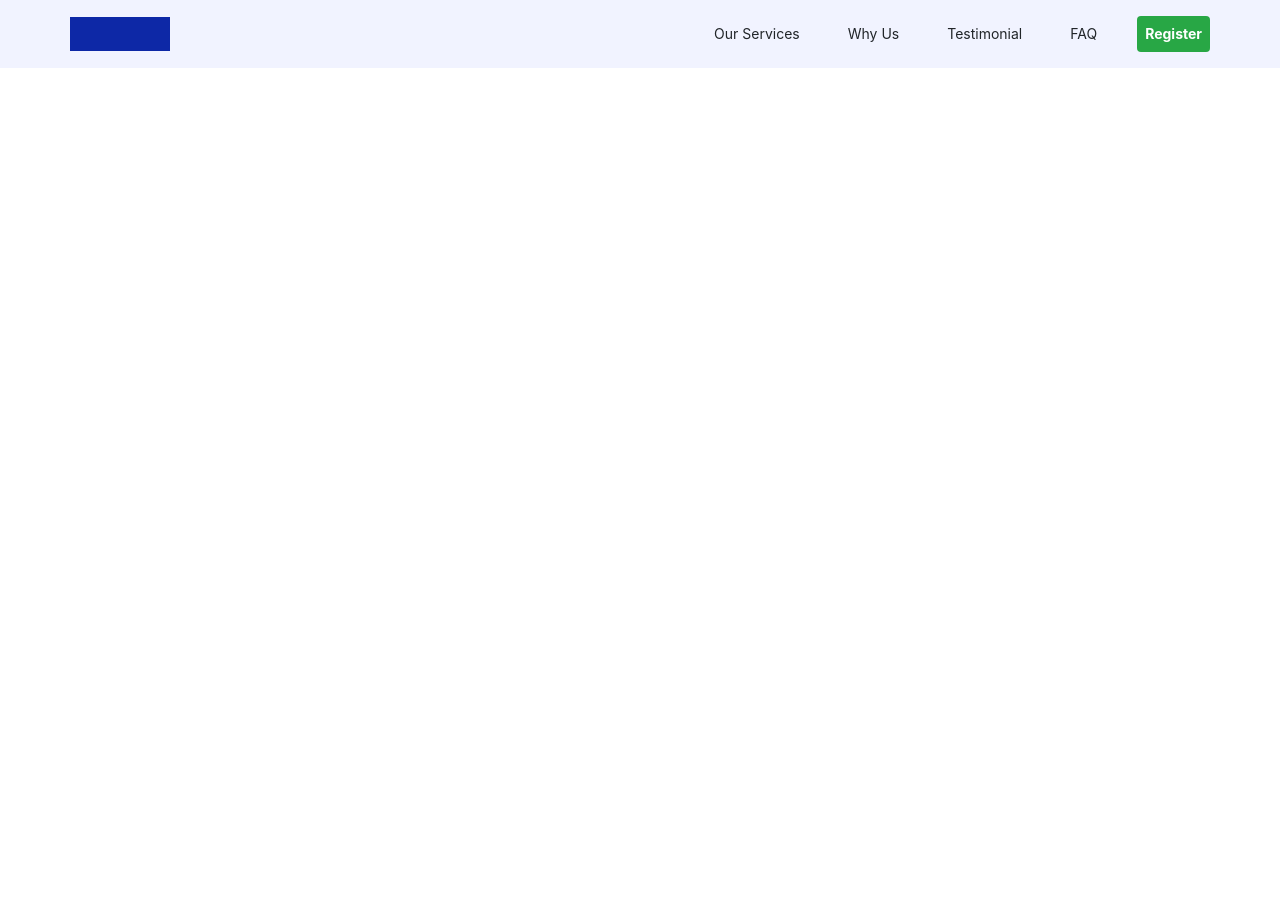
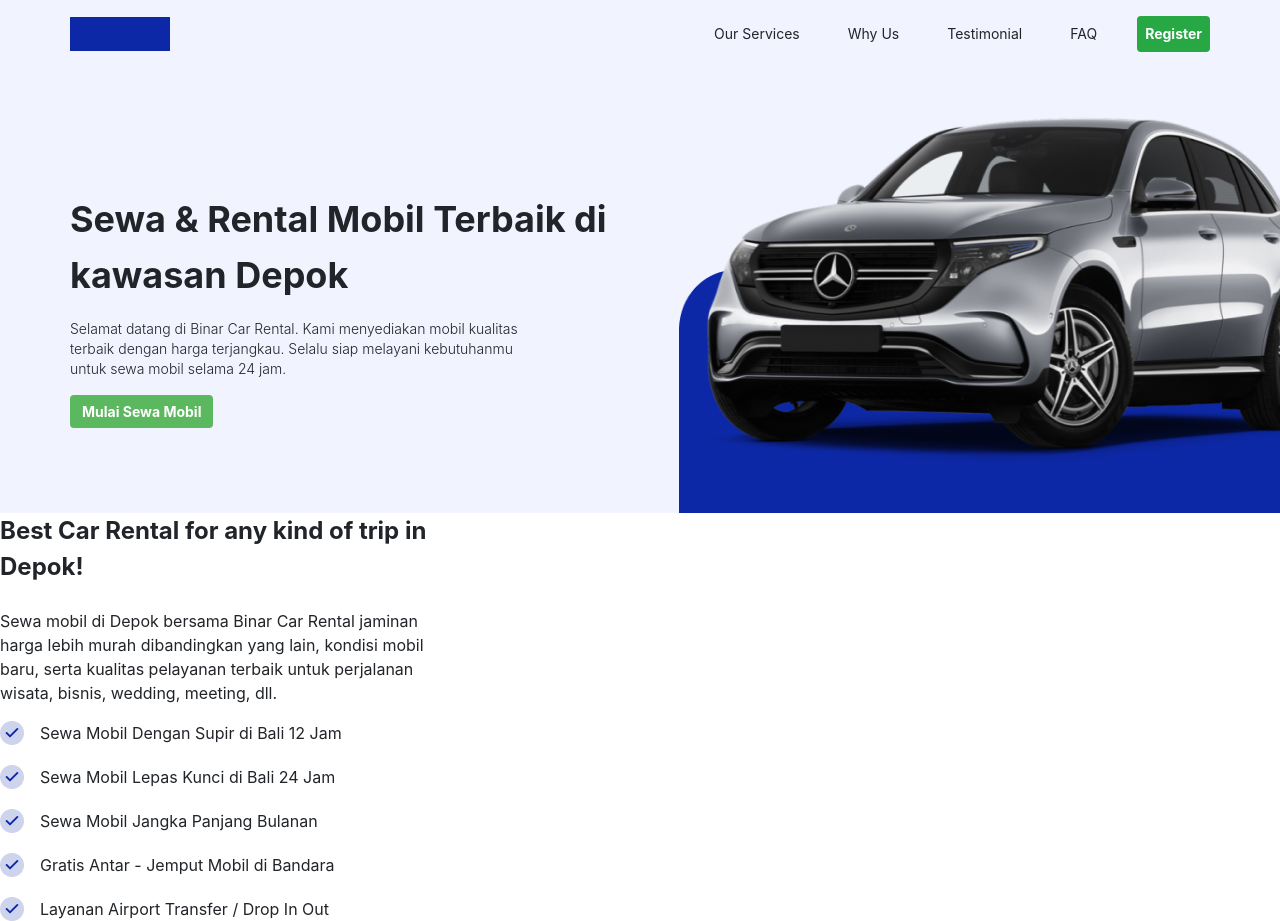
Before and after one commit to putraprdn/c01-binar-car-rental, a plain HTML site: page index.html in a window 1280 px wide. Before the commit the page ends 800 px from the top, so only its background shows below. Drawn offline with Linux system fonts and the light colour scheme.

Commit message:
recreate main section - restyle using boostrap

```diff
--- a/index.html
+++ b/index.html
@@ -56,29 +56,47 @@
                     <a href="#" class="nav__link btn btn-success">Register</a>
                 </li>
             </ul>
-        </nav>
+        </nav> -->
     </header>
 
-    <main id="stack">
-        <section class=" outer main d-flex align-items-center">
-            <div class="main__text-wrap">
+    <!-- * Main -->
+    <main>
+        <section class="main">
+            <div class="container">
+                <div class="row mr-n4">
+                    <div class="col my-auto">
+                        <h1 class="main-title font-weight-bold">Sewa & Rental Mobil Terbaik di kawasan Depok</h1>
+                        <p class="main-description paragraph my-3">
+                            Selamat datang di Binar Car Rental. Kami menyediakan mobil kualitas terbaik
+                            dengan harga terjangkau. Selalu
+                            siap melayani kebutuhanmu untuk sewa mobil selama 24 jam.
+                        </p>
+                        <a class="main__button font-weight-bold border-0 btn btn-success" href="#">Mulai Sewa Mobil</a>
+                    </div>
+                    <div class="main__image-wrap col-7">
+                        <img class="main__image" src="./assets/Mercedes Car EQC 300kW Edition - 900x598 1.png"
+                            alt="Mercedes">
+                    </div>
+                </div>
+            </div>
+        </section>
+
+        <!-- <section class=" outer main d-flex align-items-center">
+            <div class="main__text-wrap flex-column text-wrap">
                 <h1 class="main__title">Sewa & Rental Mobil Terbaik di kawasan Depok</h1>
-                <p class="main__subtitle">
+                <p class="main__description paragraph">
                     Selamat datang di Binar Car Rental. Kami menyediakan mobil kualitas terbaik
                     dengan harga terjangkau. Selalu
                     siap melayani kebutuhanmu untuk sewa mobil selama 24 jam.
                 </p>
-                <a class="main__button btn btn-success" href="#">Mulai Sewa Mobil</a>
+                <a class="main__button border-0 btn btn-success" href="#">Mulai Sewa Mobil</a>
             </div>
             <div class="main__image-wrap">
                 <img class="main__image" src="./assets/Mercedes Car EQC 300kW Edition - 900x598 1.png" alt="Mercedes">
             </div>
-        </section>
+        </section> -->
 
-        <section class="outer service d-flex align-items-center justify-content-center">
-            <div class="service__image-wrap d-flex align-items-center justify-content-center">
-                <img class="service__image" src="./assets/img_service.png" alt="Happy Girl">
-            </div>
+        <!-- * Service -->
             <div class="service__text-wrap d-flex justify-content-center">
                 <h3 class="service__title">
                     Best Car Rental for any kind of trip in Depok!
--- a/style.css
+++ b/style.css
@@ -82,48 +82,36 @@ header {
 	border: none;
 }
 
-#stack {
+.main {
+	padding-top: 38px;
+	background-color: var(--light-blue);
+	overflow-x: hidden;
 }
-.main {
-    padding-right: 0 !important;
-	padding-top: 38px;
-	column-gap: 32px;
-    background-color: var(--light-blue);
+.main-title {
+	font-size: 36px;
+	line-height: 56px;
 }
-.main__text-wrap {
-	display: flex;
-	width: 50%;
-	flex-basis: 568px;
-	flex-direction: column;
-	row-gap: 16px;
+.paragraph {
+	font-size: 14px;
+	line-height: 20px;
+	font-weight: 300;
 }
-.main__title {
-	font-weight: bold;
-	font-size: 36px;
-	line-height: 150%;
-}
-.main__subtitle {
-	font-size: 14px;
-    line-height: 21px;
-    font-weight: 300;
+.main-description {
 	width: 468px;
 }
 .main__button {
 	width: fit-content;
 	font-size: 14px;
-	font-weight: bold;
-    background-color: var(--primary);
-    border: none;
+	background-color: var(--primary);
 }
 .main__image-wrap {
-	background: linear-gradient(transparent 50%, var(--dark-blue) 50%);
-	border-top-left-radius: 25%;
+	width: 704px;
+	margin-right: -10%;
 }
 .main__image {
 	width: 704px;
 	height: 407px;
 }
-
 
 .service {
     margin: 104px 0 138px;
```
